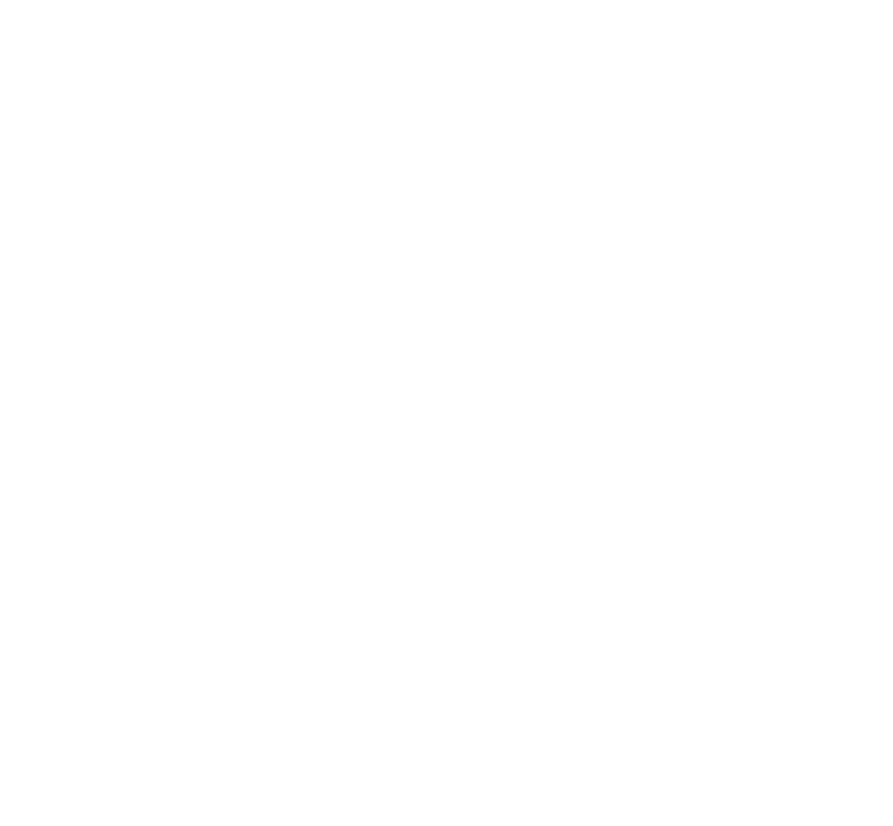
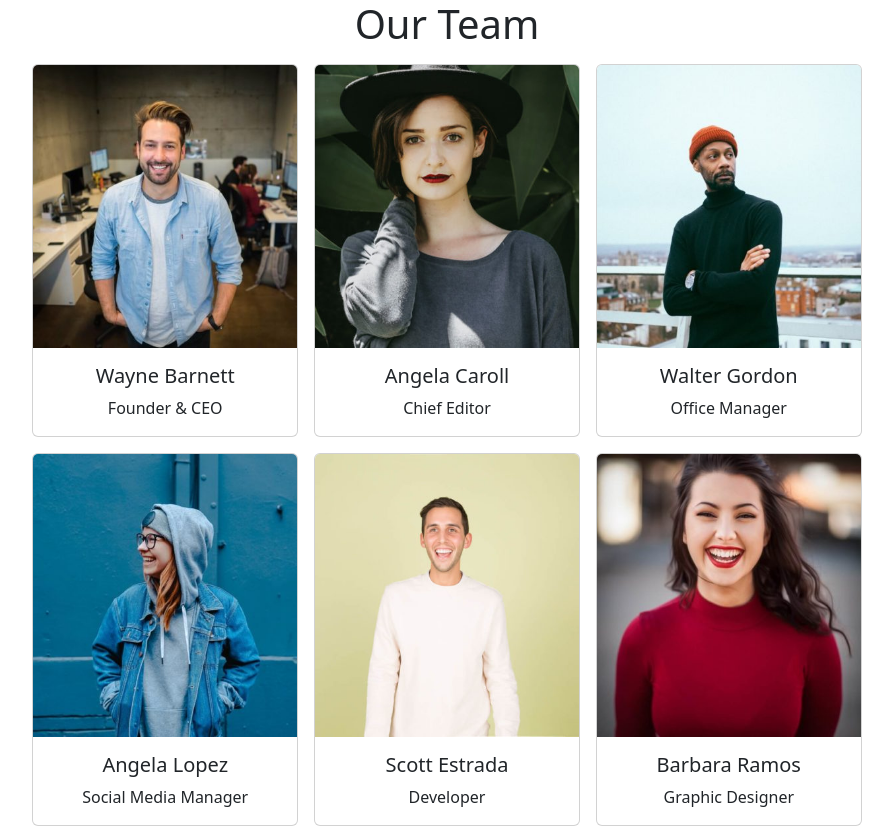
Before and after one commit to GabrielePazi/js-our-team, a plain HTML site: page index.html in a window 1280 px wide. Shown: the whole page, without its empty margins (193-1086 px from the left). Before the commit the page ends 800 px from the top, so only its background shows below. Drawn offline with nearby package versions, Linux system fonts and the light colour scheme.

Commit message:
1.1 esercizio svolto fino a bonus 2

```diff
--- a/index.html
+++ b/index.html
@@ -9,6 +9,78 @@
 </head>
 <body>
 
+  <div class="container-fluid">
+    <div class="row justify-content-center">
+      <div class="col-8">
+
+        <h1 class="text-center mb-3">Our Team</h1>
+
+        <div class="row g-3">
+          <!-- prima riga -->
+          <div class="col-12 d-flex justify-content-center gap-3">
+            <!-- card 1 -->
+            <div id="card-1" class="card" style="width: 18rem;">
+              <img src="" class="card-img-top" alt="...">
+              <div class="card-body">
+                <h5 class="card-title text-center">Card title</h5>
+                <p class="card-text text-center">Some quick example text to build on the card title and make up the bulk of the card's content.</p>
+              </div>
+            </div>
+
+            <!-- card 2 -->
+            <div class="card" style="width: 18rem;">
+              <img src="..." class="card-img-top" alt="...">
+              <div class="card-body">
+                <h5 class="card-title text-center">Card title</h5>
+                <p class="card-text text-center">Some quick example text to build on the card title and make up the bulk of the card's content.</p>
+              </div>
+            </div>
+
+            <!-- card 3 -->
+            <div class="card" style="width: 18rem;">
+              <img src="..." class="card-img-top" alt="...">
+              <div class="card-body">
+                <h5 class="card-title text-center">Card title</h5>
+                <p class="card-text text-center">Some quick example text to build on the card title and make up the bulk of the card's content.</p>
+              </div>
+            </div>
+          </div>
+
+          <!-- seconda riga -->
+          <div class="col-12 d-flex justify-content-center gap-3">
+            <!-- card 4 -->
+            <div class="card" style="width: 18rem;">
+              <img src="..." class="card-img-top" alt="...">
+              <div class="card-body">
+                <h5 class="card-title text-center">Card title</h5>
+                <p class="card-text text-center">Some quick example text to build on the card title and make up the bulk of the card's content.</p>
+              </div>
+            </div>
+
+            <!-- card 5 -->
+            <div class="card" style="width: 18rem;">
+              <img src="..." class="card-img-top" alt="...">
+              <div class="card-body">
+                <h5 class="card-title text-center">Card title</h5>
+                <p class="card-text text-center">Some quick example text to build on the card title and make up the bulk of the card's content.</p>
+              </div>
+            </div>
+
+            <!-- card 6 -->
+            <div class="card" style="width: 18rem;">
+              <img src="..." class="card-img-top" alt="...">
+              <div class="card-body">
+                <h5 class="card-title text-center">Card title</h5>
+                <p class="card-text text-center">Some quick example text to build on the card title and make up the bulk of the card's content.</p>
+              </div>
+            </div>
+          </div>
+        </div>
+      </div>
+    </div>
+  </div>
+
+
   <script src="./script/main.js"></script>
 </body>
 </html>
--- a/script/main.js
+++ b/script/main.js
@@ -1,38 +1,46 @@
 'use strict'
+
+const cardsArray = document.querySelectorAll("img");
+const cardsTitles = document.querySelectorAll(".card-title");
+const cardsTexts = document.querySelectorAll(".card-text")
 
 let team =[
   {
     name: "Wayne Barnett",
     occupation: "Founder & CEO",
-    profilePhoto: "wayne-barnett-founder-ceo.jpg"
+    profilePhoto: "./img/wayne-barnett-founder-ceo.jpg"
   },
   {
     name: "Angela Caroll",
     occupation: "Chief Editor",
-    profilePhoto: "angela-caroll-chief-editor.jpg"
+    profilePhoto: "./img/angela-caroll-chief-editor.jpg"
   },
   {
     name: "Walter Gordon",
     occupation: "Office Manager",
-    profilePhoto: "walter-gordon-office-manager.jpg"
+    profilePhoto: "./img/walter-gordon-office-manager.jpg"
   },
   {
     name: "Angela Lopez",
     occupation: "Social Media Manager",
-    profilePhoto: "angela-lopez-social-media-manager.jpg"
+    profilePhoto: "./img/angela-lopez-social-media-manager.jpg"
   },
   {
     name: "Scott Estrada",
     occupation: "Developer",
-    profilePhoto: "scott-estrada-developer.jpg"
+    profilePhoto: "./img/scott-estrada-developer.jpg"
   },
   {
     name: "Barbara Ramos",
     occupation: "Graphic Designer",
-    profilePhoto: "barbara-ramos-graphic-designer.jpg"
+    profilePhoto: "./img/barbara-ramos-graphic-designer.jpg"
   }
 ]
 
 for (let i = 0; i < team.length; i++) {
   console.log(team[i].name, team[i].occupation, team[i].profilePhoto)
+
+  cardsTitles[i].innerHTML = team[i].name;
+  cardsTexts[i].innerHTML = team[i].occupation;
+  cardsArray[i].src = team[i].profilePhoto;
 }
```
